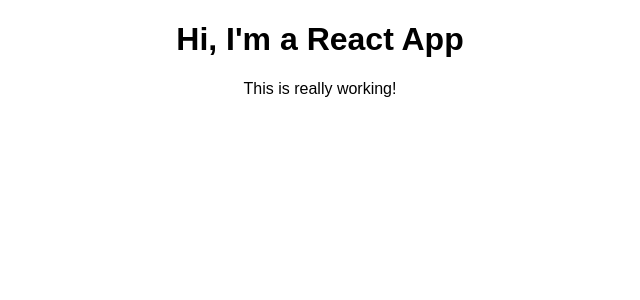
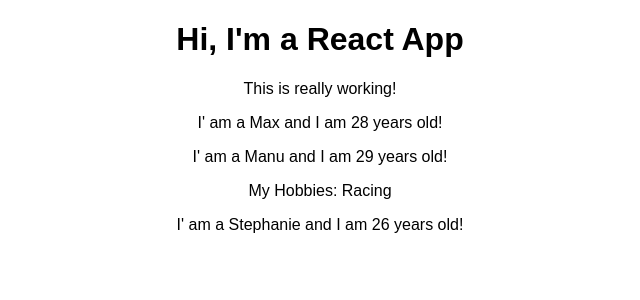
Before and after one commit to erwinjeffrey/react-complete-guide, a React (Create React App) app: page / in a window 1280 px wide. Shown: the top 300 px of the page, without its empty margins (320-960 px from the left). Built offline with nearby package versions, Linux system fonts and the light colour scheme.

Commit message:
Dinamic Contentusing props and children

```diff
--- a/src/App.js
+++ b/src/App.js
@@ -1,5 +1,6 @@
 import React, { Component } from 'react';
 import './App.css';
+import Person from './Person/Person';
 
 class App extends Component {
   render() {
@@ -7,6 +8,11 @@ class App extends Component {
       <div className="App">
         <h1>Hi, I'm a React App</h1>
         <p>This is really working!</p>
+        <Person name="Max" age="28" />
+        <Person name="Manu" age="29">
+          My Hobbies: Racing
+        </Person>
+        <Person name="Stephanie" age="26" />
       </div>
     );
     // this code below get compiled to this code
--- /dev/null
+++ b/src/Person/Person.js
@@ -0,0 +1,14 @@
+import React from 'react';
+
+const person = props => {
+  return (
+    <div>
+      <p>
+        I' am a {props.name} and I am {props.age} years old!
+      </p>
+      <p>{props.children}</p>
+    </div>
+  );
+};
+
+export default person;
```
